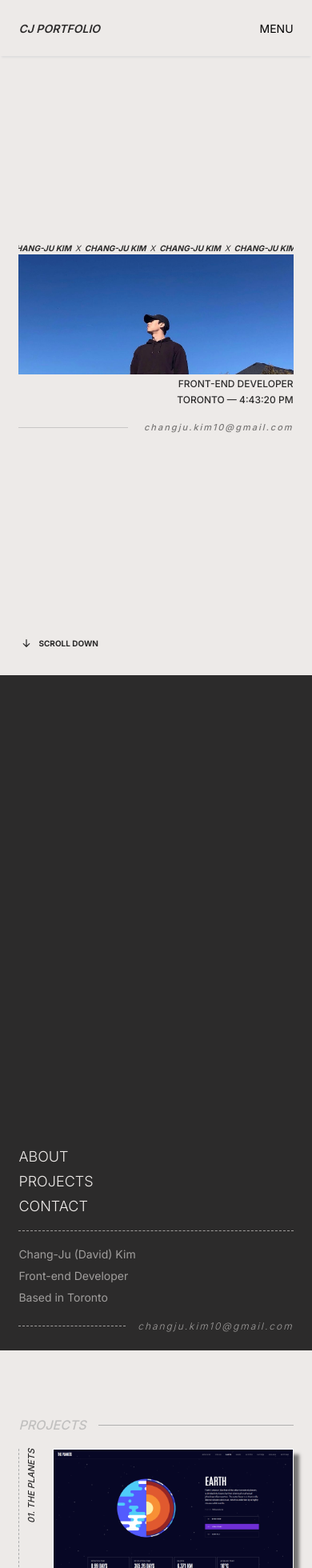
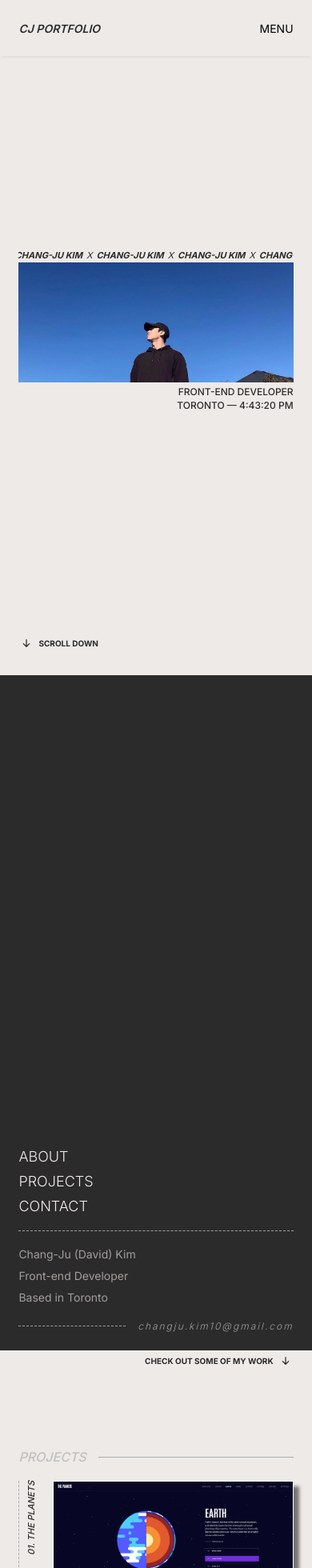
Before and after one commit to cjoak1028/portfolio-v1, a React (Create React App) app: page / in a window 390 px wide. Shown: the top 1960 px of the page at 80% size. Built offline with nearby package versions, Linux system fonts and the light colour scheme.

Commit message:
Fixed hamburger menu scroll bug

```diff
--- a/src/App.js
+++ b/src/App.js
@@ -55,7 +55,7 @@ function App() {
       <motion.div
         className={styles["side-element"]}
         initial={{ opacity: 0 }}
-        animate={{ opacity: 0.6, transition: { delay: 0.5 } }}
+        animate={{ opacity: 0.6, transition: { delay: 2.6 } }}
       >
         <div className={styles["contact"]}>
           <p>changju.kim10@gmail.com</p>
--- a/src/App.module.css
+++ b/src/App.module.css
@@ -37,7 +37,7 @@
     display: flex;
     align-items: center;
     justify-content: flex-end;
-    margin: clamp(8rem, 16vw, 16rem) auto;
+    margin: clamp(10rem, 16vw, 16rem) auto;
 }
 
 .prompt--rev {
--- a/src/components/Contact/Contact.js
+++ b/src/components/Contact/Contact.js
@@ -16,7 +16,7 @@ const Contact = () => {
             }}
             viewport={{ once: true }}
           >
-            HIRE ME!
+            HIRE ME
           </motion.h3>
           <motion.p
             initial={{ opacity: 0 }}
--- a/src/components/Contact/Contact.module.css
+++ b/src/components/Contact/Contact.module.css
@@ -16,7 +16,7 @@
 .contact__content h3 {
     font-size: clamp(4rem, 15vw, 20rem);
     font-weight: var(--fw-medium);
-    font-style: italic;
+    /* font-style: italic; */
 }
 
 .contact__content p {
--- a/src/components/Header/HamburgerMenu.module.css
+++ b/src/components/Header/HamburgerMenu.module.css
@@ -128,6 +128,10 @@
     .hamburger-menu {
         display: none;
     }
+
+    body {
+        overflow: auto !important;
+    }
 }
 
 @keyframes closeMenu {
--- a/src/components/Hero/Hero.js
+++ b/src/components/Hero/Hero.js
@@ -126,10 +126,10 @@ const Hero = () => {
               </motion.p>
             </div>
           </div>
-          <motion.div className={styles.contact} variants={contact}>
+          {/* <motion.div className={styles.contact} variants={contact}>
             <span className={styles.line}></span>
             <p className={styles.email}>changju.kim10@gmail.com</p>
-          </motion.div>
+          </motion.div> */}
         </div>
       </div>
       <motion.div variants={fromTop} className={styles["scroll-prompt"]}>
--- a/src/components/Hero/Hero.module.css
+++ b/src/components/Hero/Hero.module.css
@@ -18,7 +18,7 @@
 }
 
 .name, .divider {
-    font-size: clamp(1rem, 1.1vw, 1.2rem);
+    font-size: clamp(1.1rem, 1.2vw, 1.2rem);
     font-weight: var(--fw-bold);
     font-style: italic;
 }
@@ -29,7 +29,7 @@
 }
 
 p {
-    font-size: clamp(1.2rem, 1.6vw, 1.6rem);
+    font-size: clamp(1.2rem, 1.4vw, 1.4rem);
 }
 
 .about {
@@ -37,7 +37,7 @@ p {
 }
 
 .position {
-    margin-bottom: .5rem;
+    margin-bottom: .2rem;
 }
 
 .contact {
--- a/src/components/Layout/Section.js
+++ b/src/components/Layout/Section.js
@@ -4,18 +4,18 @@ import { motion } from "framer-motion";
 
 const Section = (props) => {
   return (
-    <motion.div
-      className={styles.section}
-      initial={{ opacity: 0 }}
-      whileInView={{ opacity: 1, transition: { duration: 0.6, delay: 0.2 } }}
-      viewport={{ once: true }}
-    >
-      <div className={styles["section__title"]}>
+    <div className={styles.section}>
+      <motion.div
+        className={styles["section__title"]}
+        initial={{ opacity: 0 }}
+        whileInView={{ opacity: 1, transition: { duration: 0.6, delay: 0.2 } }}
+        viewport={{ once: true }}
+      >
         <h2>{`${props.title}`}</h2>
         <span className={styles.line}></span>
-      </div>
+      </motion.div>
       <div className={styles["section__content"]}>{props.children}</div>
-    </motion.div>
+    </div>
   );
 };
 
```
